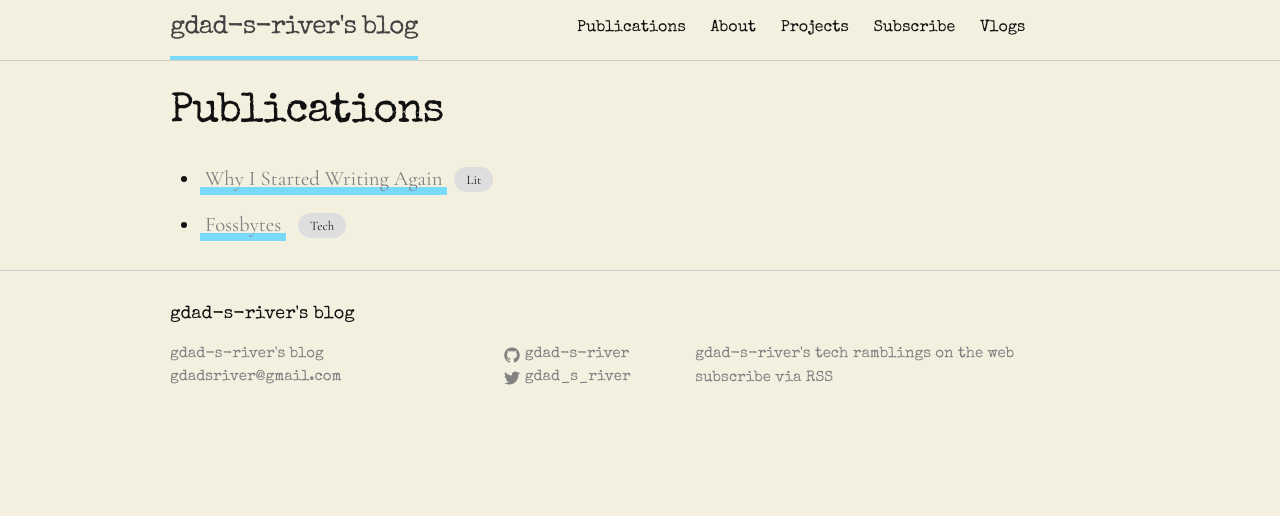
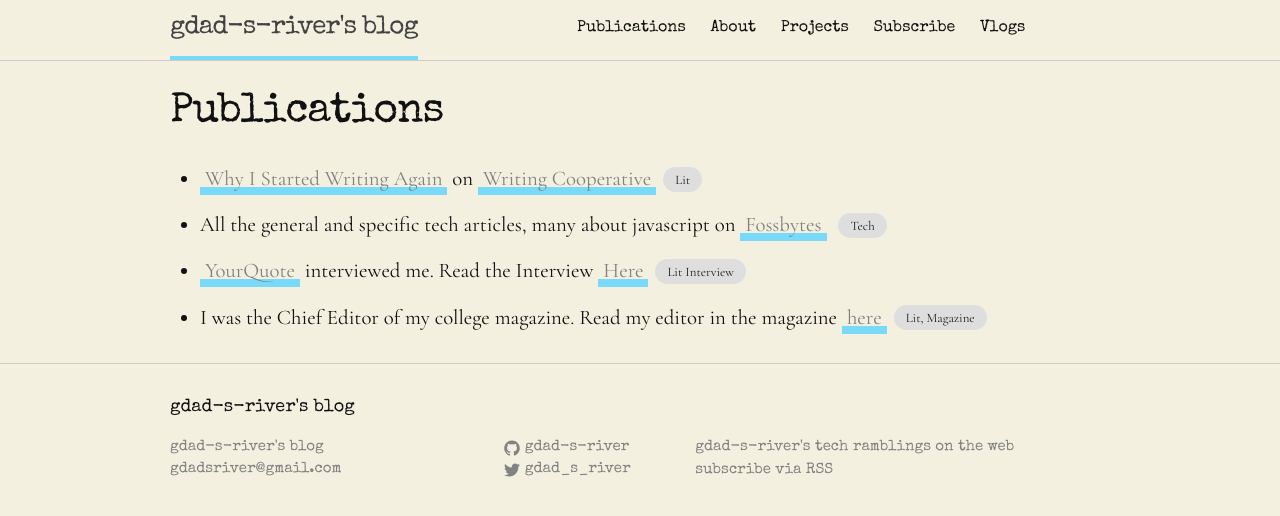
Before and after one commit to gdad-s-river/gdad-s-river.github.io, a Jekyll site: the page built from Publications.md, in a window 1280 px wide. Shown: the top 516 px of the page. Built offline with Jekyll 4.4.1, drawn with Linux system fonts in a browser that asks for light colours.

Commit message:
publications added

```diff
--- a/Publications.md
+++ b/Publications.md
@@ -4,6 +4,10 @@ title: Publications
 permalink: /publications/
 ---
 
-- [Why I Started Writing Again](https://writingcooperative.com/why-i-started-writing-again-eb187df2787e)<span class="chip-tag"><span class="chip-tag-text">Lit</span></span>
+- [Why I Started Writing Again](https://writingcooperative.com/why-i-started-writing-again-eb187df2787e) on [Writing Cooperative](https://writingcooperative.com/)<span class="chip-tag"><span class="chip-tag-text">Lit</span></span>
 
-- [Fossbytes](https://fossbytes.com/author/av/) <span class="chip-tag"><span class="chip-tag-text">Tech</span></span>
+- All the general and specific tech articles, many about javascript on [Fossbytes](https://fossbytes.com/author/av/) <span class="chip-tag"><span class="chip-tag-text">Tech</span></span>
+
+- [YourQuote](http://yourquote.in) interviewed me. Read the Interview [Here](https://stories.yourquote.in/meet-arihant-verma-the-wondrous-wordsmith-from-the-mountains-cf6b4ef72155#.z4744ow8w)<span class="chip-tag"><span class="chip-tag-text">Lit Interview</span></span>
+
+- I was the Chief Editor of my college magazine. Read my editor in the magazine [here](http://nith.ac.in/srijan/srijan_2015.pdf)<span class="chip-tag"><span class="chip-tag-text">Lit, Magazine</span></span>
--- a/sw.js
+++ b/sw.js
@@ -2,7 +2,7 @@
 layout: null
 ---
 
-const staticCacheName = "gdad-s-river-static-v84";
+const staticCacheName = "gdad-s-river-static-v85";
 
 console.log("installing service worker");
 
```
